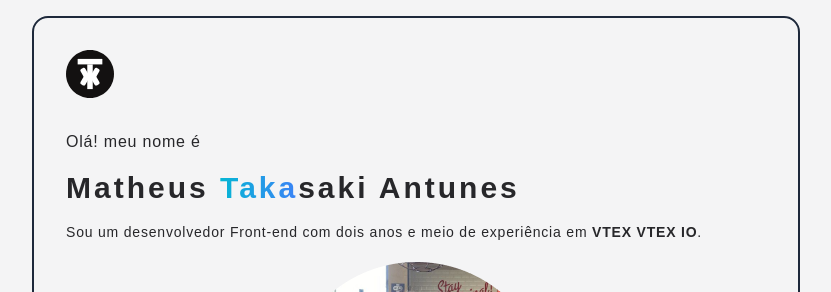
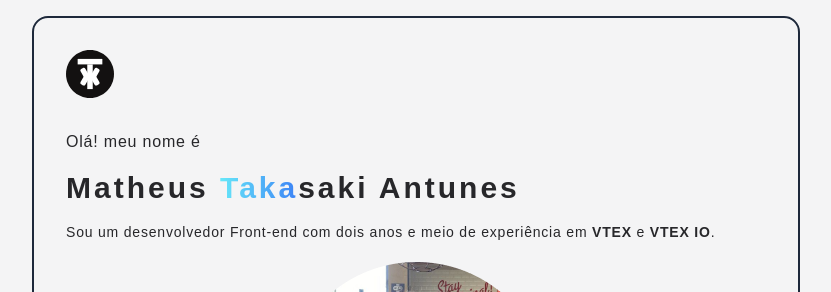
Before and after one commit to matheustakasaki/portfolio, a React (Vite) app: page / in a window 1280 px wide. Shown: the top 292 px of the page, without its empty margins (224-1055 px from the left). Built offline with nearby package versions, Linux system fonts and the light colour scheme.

Commit message:
customizing some styles

```diff
--- a/src/App.tsx
+++ b/src/App.tsx
@@ -44,9 +44,9 @@ function App() {
 
             <div className=''>
               <p className=''>Olá! meu nome é</p>
-              <h1 className='text-3xl tracking-widest dark:text-zinc-50 font-bold my-4'>Matheus <span className='bg-clip-text text-transparent stroke-violet-50 stroke-2 bg-gradient-to-r from-cyan-500 to-blue-500'>Taka</span>saki Antunes</h1>
+              <h1 className='text-3xl tracking-widest dark:text-zinc-50 font-bold my-4'>Matheus <span className='bg-clip-text text-transparent stroke-violet-50 stroke-2 bg-gradient-to-r from-cyan-300 to-blue-500 animate-animatedGradient'>Taka</span>saki Antunes</h1>
 
-              <p className='text-sm dark:text-zinc-50'>Sou um desenvolvedor Front-end com dois anos e meio de experiência em <strong>VTEX</strong> <strong>VTEX IO</strong>.</p>
+              <p className='text-sm dark:text-zinc-50'>Sou um desenvolvedor Front-end com dois anos e meio de experiência em <strong>VTEX</strong> e <strong>VTEX IO</strong>.</p>
 
             </div>
 
--- a/tailwind.config.cjs
+++ b/tailwind.config.cjs
@@ -12,7 +12,17 @@ module.exports = {
       backgroundImage: {
         'main-gradient': 'linear-gradient(0deg, rgba(2,0,36,1) 0%, rgba(19,17,17,1) 27%, rgba(44,46,47,1) 86%, rgba(51,55,56,1) 93%)'
       },
-      stroke: 'tranparent'
+      stroke: 'tranparent',
+      animation: {
+        animatedGradient: 'animatedGradient 1s ease infinite'
+      },
+      keyframes: {
+        animatedGradient: {
+          '0%': { backgroundPosition: '0%' },
+          '50%': { backgroundPosition: '50%' },
+          '100%': { backgroundPosition: '100%' }
+        }
+      }
     },
   },
   plugins: [],
```
